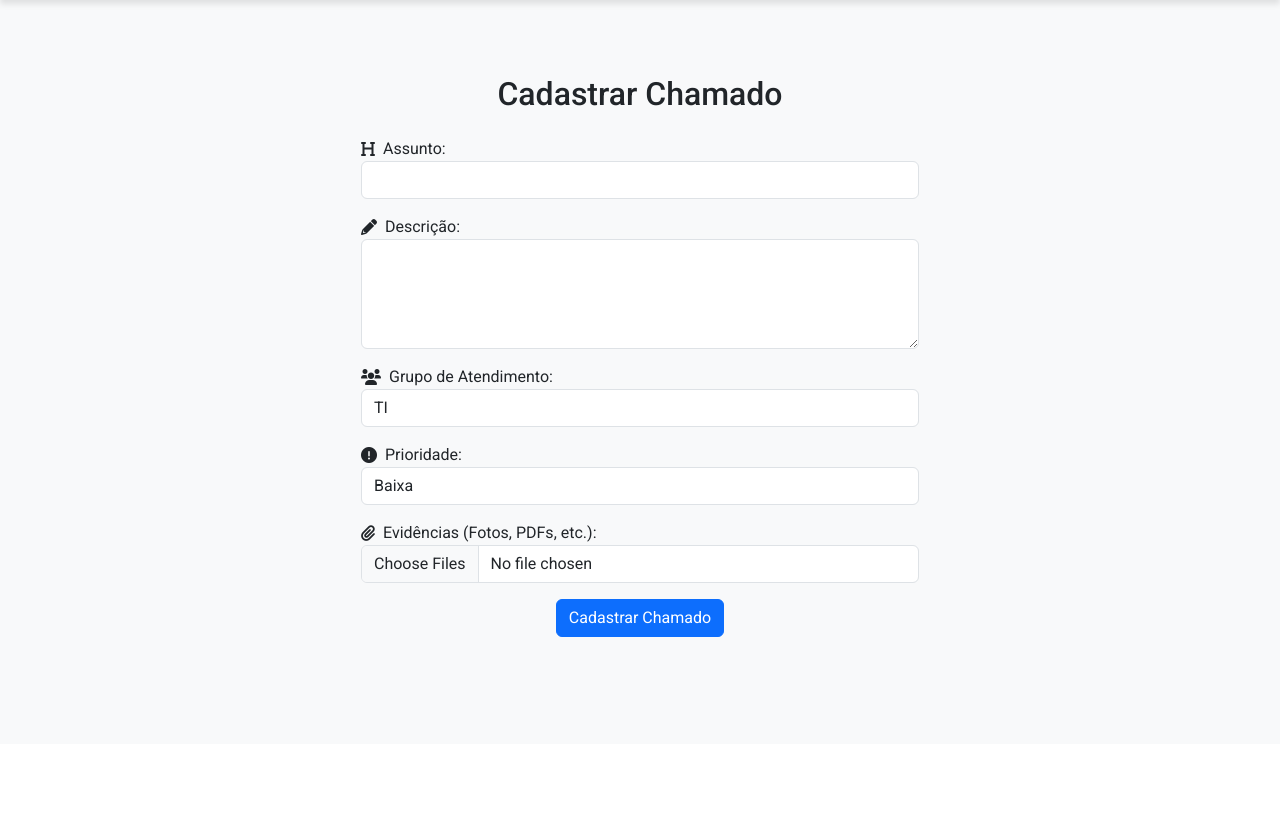
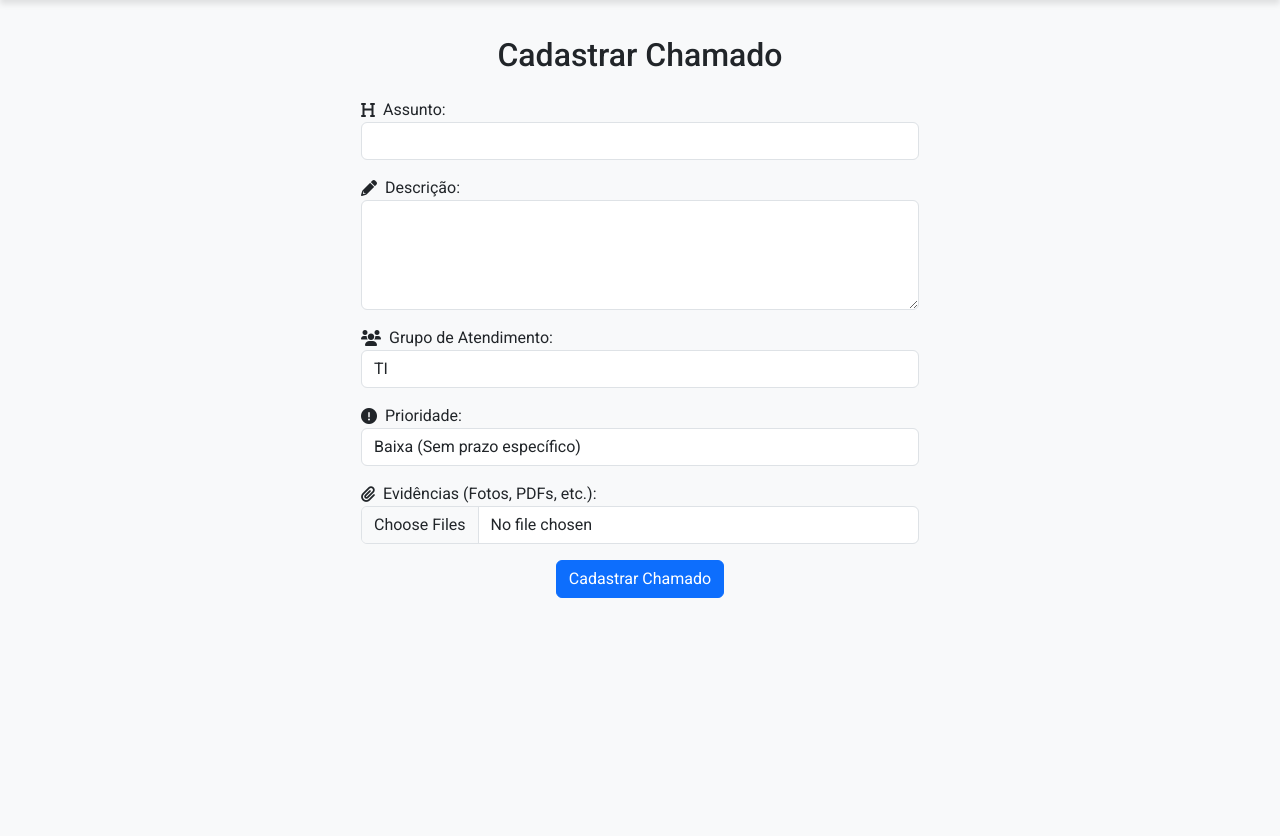
Before and after one commit to download2t/SISTEMA-WEB-OS, a Django app: page /ordem-servico/criar/ in a window 1280 px wide. Shown: the part 56-892 px from the top of the page. Before the commit the page ends 693 px from the top, so only its background shows below. Run offline with Django 5.2, Linux system fonts and the light colour scheme; a user stored in the database is signed in.

Commit message:
templates correções pequenas em os

```diff
--- a/sistema_geral/templates/ordem_servico/criar_chamado.html
+++ b/sistema_geral/templates/ordem_servico/criar_chamado.html
@@ -2,7 +2,7 @@
 {% load static %}
 
 {% block content %}
-<div class="d-flex justify-content-center align-items-center" style="height: 80vh;">
+<div class="d-flex justify-content-center " style="height: 100vh;">
     <div class="col-md-6">
         <h2 class="text-center mb-4">Cadastrar Chamado</h2>
 
@@ -71,13 +71,21 @@
             <div class="row mb-3">
                 <div class="col">
                     <label for="prioridade" class="d-flex align-items-center">
-                        <i class="fas fa-exclamation-circle me-2"></i>Prioridade:
+                        <i class="fas fa-exclamation-circle me-2"
+                        data-bs-toggle="tooltip"
+                        data-bs-html="true"
+                        title="Tipos de Prioridade:
+                            Baixa: Atividades sem impacto operacional imediato, podem ser resolvidas sem pressa.
+                            Média: Tarefas que precisam de atenção em até 2 horas úteis, mas não comprometem a operação.
+                            Alta: Questões críticas que precisam de solução em até 1 hora útil para evitar problemas operacionais.
+                            Urgente: Problemas graves que paralisam a operação e exigem atenção imediata.">
+                        </i>Prioridade:
                     </label>
                     <select id="prioridade" name="prioridade" class="form-control" required>
-                        <option value="Baixa" {% if form.prioridade.value == 'Baixa' %}selected{% endif %}>Baixa</option>
-                        <option value="Média" {% if form.prioridade.value == 'Média' %}selected{% endif %}>Média</option>
-                        <option value="Alta" {% if form.prioridade.value == 'Alta' %}selected{% endif %}>Alta</option>
-                        <option value="Urgente" {% if form.prioridade.value == 'Urgente' %}selected{% endif %}>Urgente</option>
+                        <option value="Baixa" {% if form.prioridade.value == 'Baixa' %}selected{% endif %}>Baixa (Sem prazo específico)</option>
+                        <option value="Média" {% if form.prioridade.value == 'Média' %}selected{% endif %}>Média (Atendimento em até 2 horas úteis)</option>
+                        <option value="Alta" {% if form.prioridade.value == 'Alta' %}selected{% endif %}>Alta (Atendimento em até 1 hora útil)</option>
+                        <option value="Urgente" {% if form.prioridade.value == 'Urgente' %}selected{% endif %}>Urgente (Atendimento imediato)</option>
                     </select>
                     {% if form.prioridade.errors %}
                         <div class="alert alert-danger">
@@ -86,7 +94,6 @@
                     {% endif %}
                 </div>
             </div>
-
 
             <!-- Evidências com ícones -->
             <div class="row mb-3">
@@ -107,11 +114,17 @@
 {% endblock %}
 
 {% block extra_css %}
-<!-- Font Awesome para os ícones -->
 <link rel="stylesheet" href="https://cdnjs.cloudflare.com/ajax/libs/font-awesome/6.0.0-beta3/css/all.min.css">
 {% endblock %}
 
 {% block extra_js %}
-<!-- JavaScript específico para esta página -->
-<script src="{% static 'js/ordem_servico/cadastrar_chamado.js' %}"></script>
+<script src="https://cdn.jsdelivr.net/npm/bootstrap@5.3.0-alpha1/dist/js/bootstrap.bundle.min.js"></script>
+<script>
+    document.addEventListener('DOMContentLoaded', function () {
+        var tooltipTriggerList = [].slice.call(document.querySelectorAll('[data-bs-toggle="tooltip"]'));
+        var tooltipList = tooltipTriggerList.map(function (tooltipTriggerEl) {
+            return new bootstrap.Tooltip(tooltipTriggerEl);
+        });
+    });
+</script>
 {% endblock %}
```
Also changed, not shown: sistema_geral/db_sistema.sqlite3.
